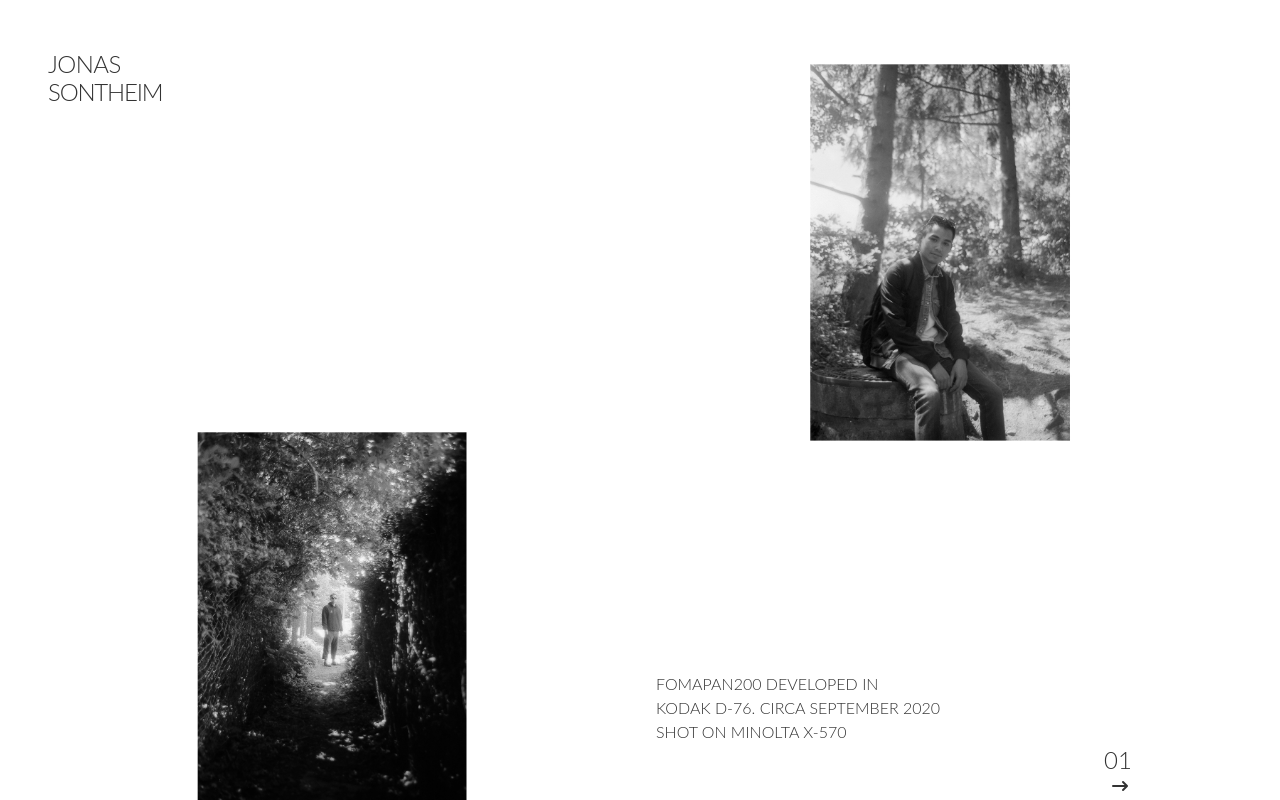
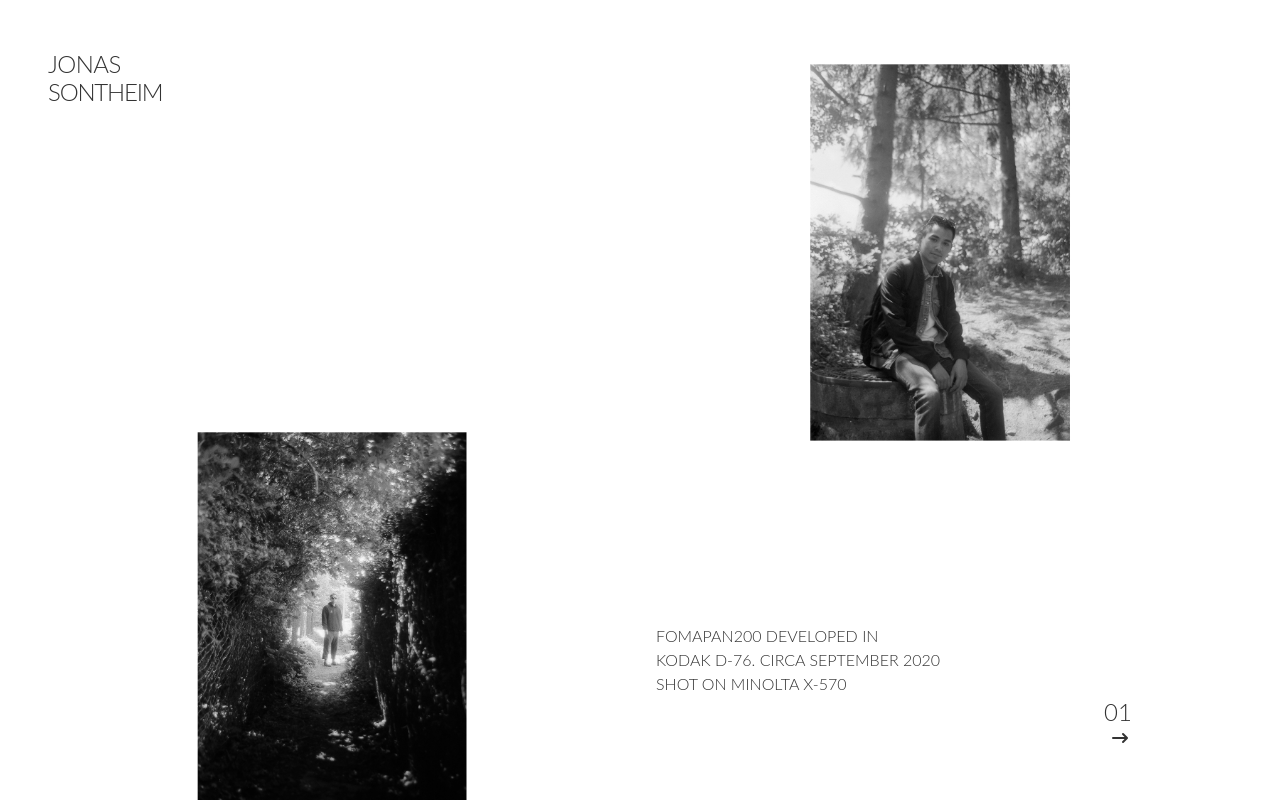
Before and after one commit to sontiO/photo-portfolio, a Next.js app: page /gallery in a window 1280 px wide. Built offline with nearby package versions, Linux system fonts and the light colour scheme.

Commit message:
gallerywrapper component with header and navigation for gallery pages

```diff
--- a/pages/gallery/index.js
+++ b/pages/gallery/index.js
@@ -47,7 +47,7 @@ export default function Gallery() {
             <Image src="/beninTrees.jpg" width={1620} height={1147} />
           </div>
           <div className="overflow-hidden ">
-            <p className="max-w-xs mt-64 text-base font-lato">
+            <p className="max-w-xs text-base mt-52 font-lato">
               fomapan200 developed in <br />
               kodak d-76. circa september 2020 <br />
               Shot on Minolta X-570
```
